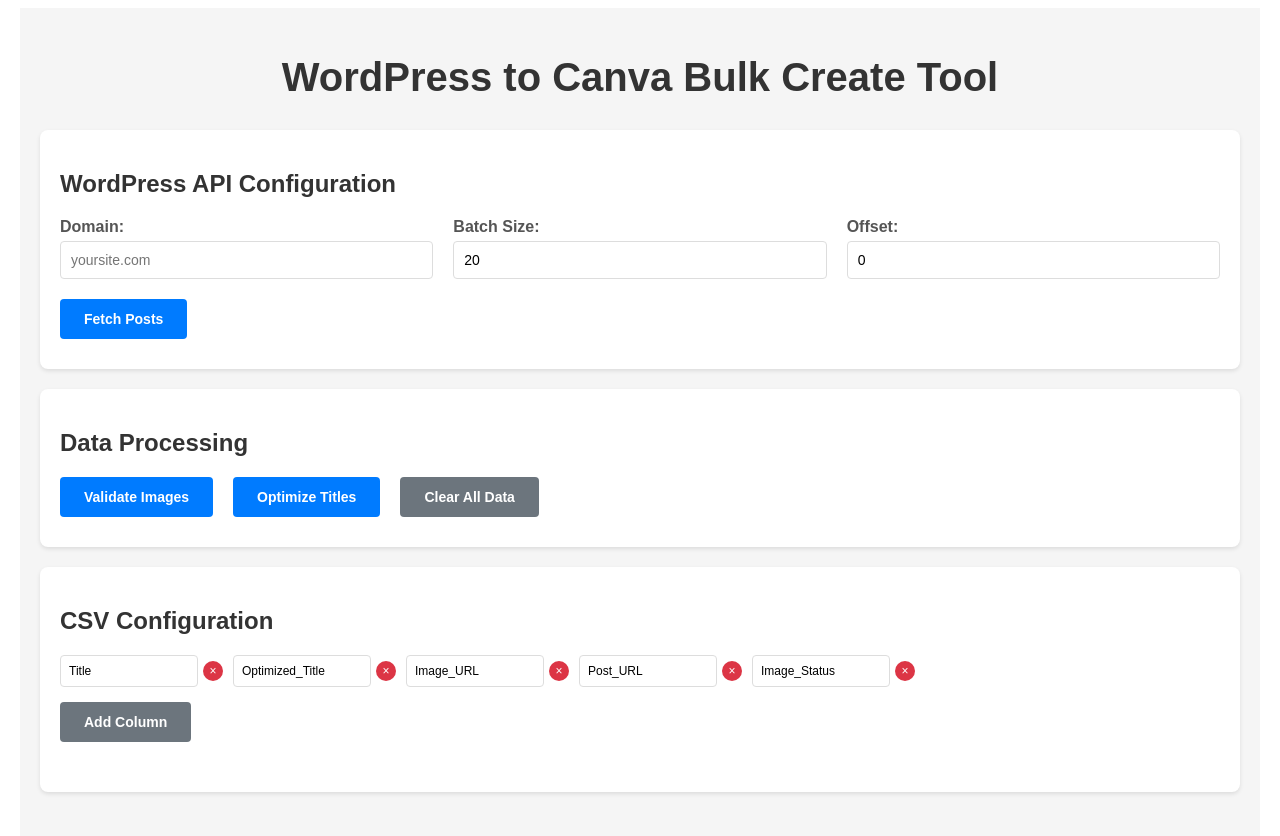
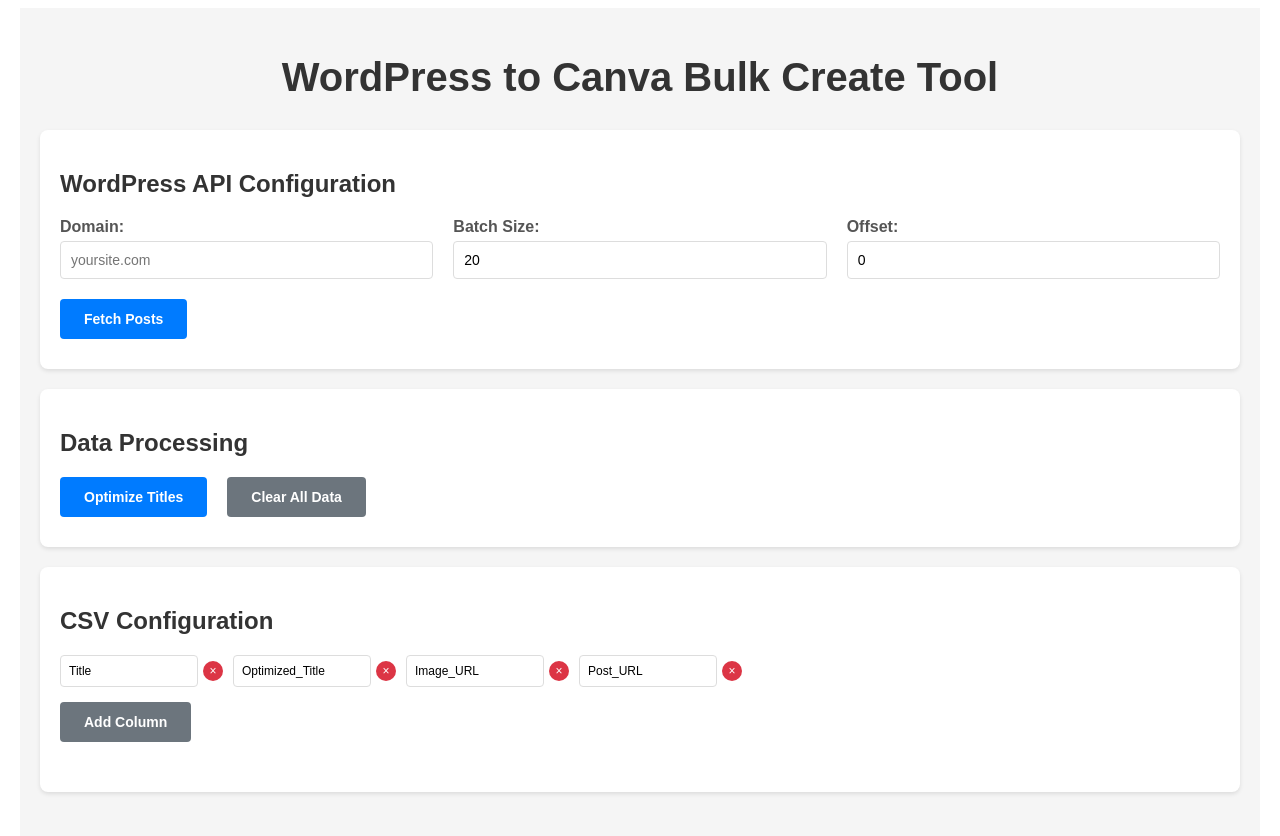
Before and after one commit to Krafty-Sprouts-Media-LLC/canvabulkcreate, a React (Create React App) app: page / in a window 1280 px wide. Shown: the top 836 px of the page. Built offline with nearby package versions, Linux system fonts and the light colour scheme.

Commit message:
Fix: Only include optimized titles in CSV, remove Image Status column and Validate button

```diff
--- a/src/WordPressToCanva.jsx
+++ b/src/WordPressToCanva.jsx
@@ -12,7 +12,7 @@
   const [posts, setPosts] = useState([]);
   const [processing, setProcessing] = useState(false);
   const [csvColumns, setCsvColumns] = useState([
-    'Title', 'Optimized_Title', 'Image_URL', 'Post_URL', 'Image_Status'
+    'Title', 'Optimized_Title', 'Image_URL', 'Post_URL'
   ]);
 
   const [processingStatus, setProcessingStatus] = useState({
@@ -257,7 +257,16 @@
     setProcessingStatus(prev => ({ ...prev, generating: true }));
 
     try {
-      const csvData = posts.map(post => {
+      // Only include posts that have been optimized
+      const optimizedPosts = posts.filter(post => post.optimizedTitle);
+
+      if (optimizedPosts.length === 0) {
+        setErrors(['No optimized titles found. Please optimize titles first before generating CSV.']);
+        setProcessingStatus(prev => ({ ...prev, generating: false }));
+        return;
+      }
+
+      const csvData = optimizedPosts.map(post => {
         const row = {};
         csvColumns.forEach(column => {
           switch (column) {
@@ -265,16 +274,13 @@
               row[column] = post.title || '';
               break;
             case 'Optimized_Title':
-              row[column] = post.optimizedTitle || post.title || '';
+              row[column] = post.optimizedTitle || '';
               break;
             case 'Image_URL':
               row[column] = post.imageUrl || '';
               break;
             case 'Post_URL':
               row[column] = post.permalink || '';
-              break;
-            case 'Image_Status':
-              row[column] = post.imageUrl ? 'has_image' : 'no_image';
               break;
             default:
               row[column] = '';
@@ -379,13 +385,6 @@
         <h2 style={styles.sectionTitle}>Data Processing</h2>
                  <div style={styles.buttonGroup}>
            <button
-            onClick={validateImages}
-            disabled={posts.length === 0 || processingStatus.validating}
-            style={styles.button}
-          >
-            {processingStatus.validating ? 'Validating...' : 'Validate Images'}
-          </button>
-          <button
              onClick={optimizeTitles}
              disabled={posts.filter(p => p.imageUrl).length === 0 || processingStatus.optimizing}
              style={styles.button}
@@ -465,7 +464,6 @@
                                  <tr>
                    <th style={styles.th}>Original Title</th>
                    <th style={styles.th}>Optimized Title</th>
-                  <th style={styles.th}>Image Status</th>
                    <th style={styles.th}>Image URL</th>
                  </tr>
               </thead>
@@ -479,14 +477,6 @@
                        ) : (
                          <span style={styles.pending}>Not optimized</span>
                        )}
-                    </td>
-                                         <td style={styles.td}>
-                       <span style={{
-                         ...styles.status,
-                         ...(post.imageUrl ? styles.valid : styles.noImage)
-                       }}>
-                         {post.imageUrl ? 'Has Image' : 'No Image'}
-                       </span>
                      </td>
                      <td style={styles.td}>
                        {post.imageUrl ? (
```
Lines whose indentation alone changed are shown as unchanged.
